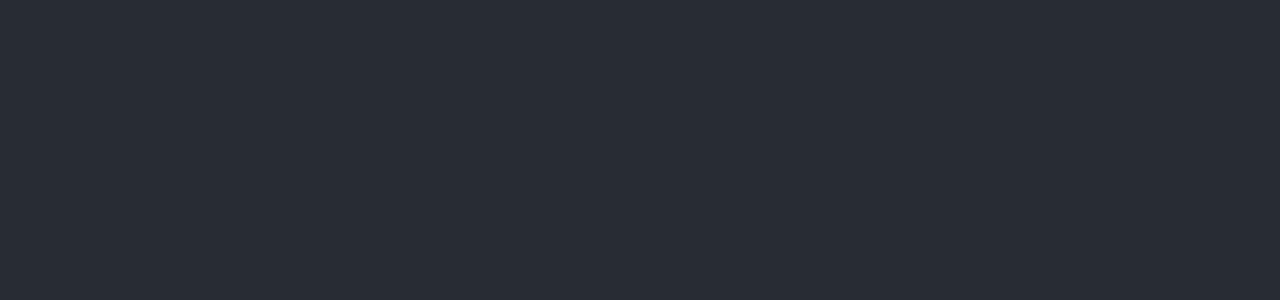
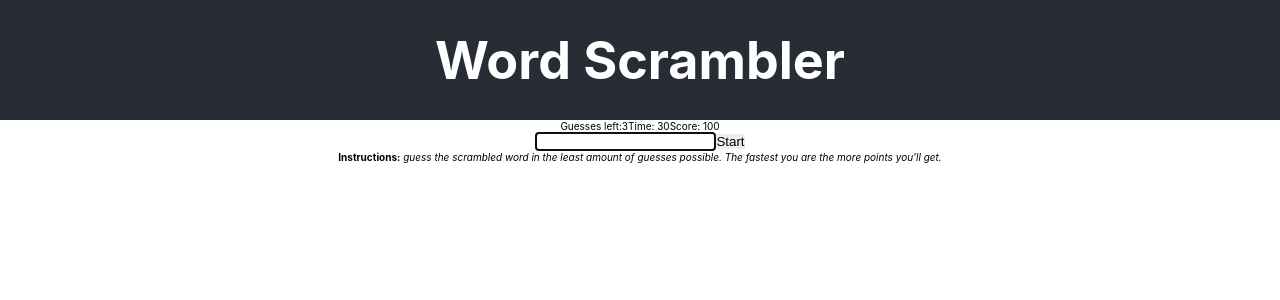
Before and after one commit to hugCarvalho/wordScrambler, a React (Create React App) app: page / in a window 1280 px wide. Shown: the top 300 px of the page. Built offline with nearby package versions, Linux system fonts and the light colour scheme.

Commit message:
Basic HTML markup

```diff
--- a/src/App.css
+++ b/src/App.css
@@ -15,9 +15,9 @@
 
 .App-header {
   background-color: #282c34;
-  min-height: 100vh;
+  min-height: 15vh;
   display: flex;
-  flex-direction: column;
+  /* flex-direction: column; */
   align-items: center;
   justify-content: center;
   font-size: calc(10px + 2vmin);
--- a/src/App.js
+++ b/src/App.js
@@ -3,7 +3,47 @@ import "./App.css";
 function App() {
   return (
     <div className="App">
-      <header className="App-header"></header>
+      {/* HEADER */}
+      <header className="App-header">
+        <h1>Word Scrambler</h1>
+      </header>
+      {/* Main App */}
+      <main className="app">
+        <div className="text">
+          <span className="scrambled-w  hidden"></span>
+          <span className="guesses-left hidden">
+            Guesses left:
+            <span className="num">3</span>
+            Time: <span className="num time">30</span>
+            Score: <span className="num score">100</span>
+          </span>
+        </div>
+
+        <div className="output">
+          <form>
+            <input
+              className=""
+              type="text"
+              id="input-text"
+              autoFocus
+              //disabled
+              autoComplete="off"
+            />
+            <button type="submit">Start</button>
+          </form>
+        </div>
+
+        {/* Instructions */}
+        <div className="instructions">
+          <p>
+            <b>Instructions:</b>{" "}
+            <i>
+              guess the scrambled word in the least amount of guesses possible. The
+              fastest you are the more points you'll get.
+            </i>
+          </p>
+        </div>
+      </main>
     </div>
   );
 }
```
Also changed, not shown: 1 other file (tests, documents, lock files or other folders).
